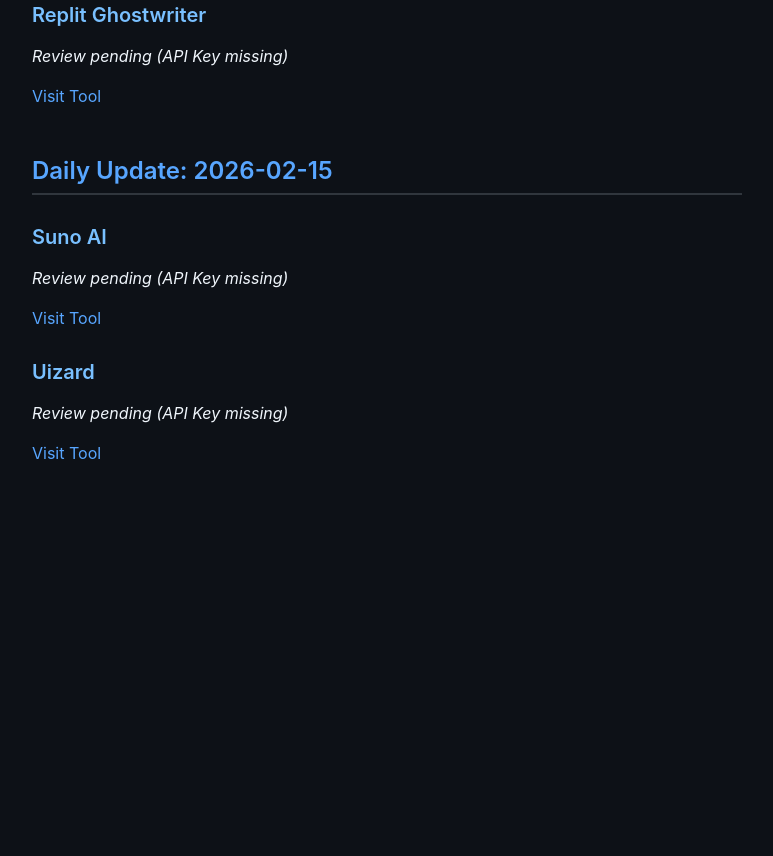
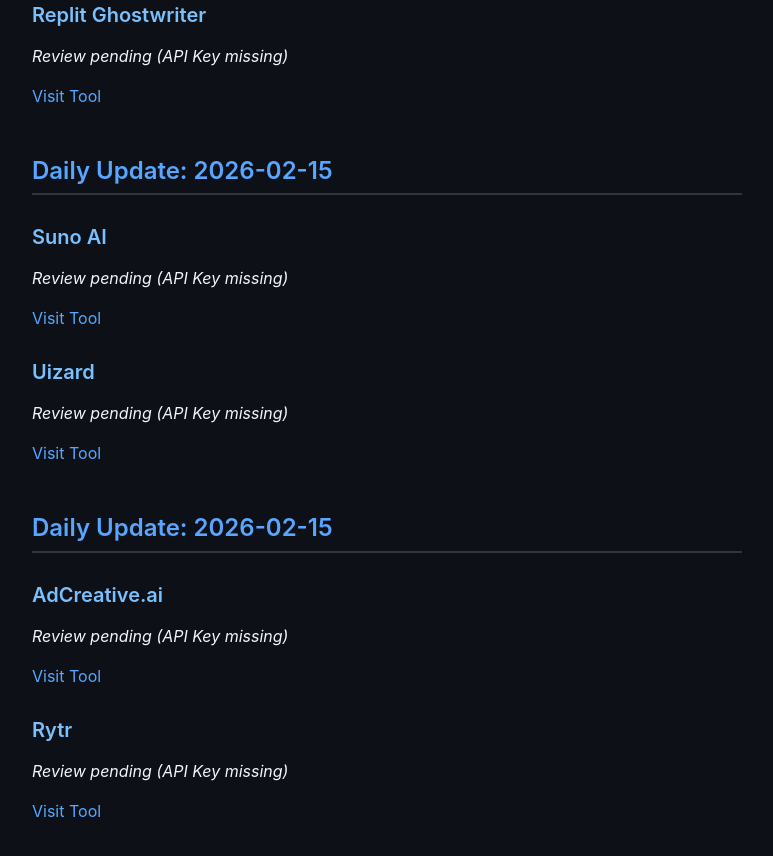
Before and after one commit to virtualsapphirestore/Ai-tools-watchdog, a Jekyll site: the page built from index.md, in a window 1280 px wide and 900 px high, scrolled down 1398 px. Shown: the top 856 px of the window, without its empty margins (253-1026 px from the left). Built offline with Jekyll 4.4.1, drawn with Linux system fonts in a browser that asks for light colours; nearby versions of some CDN libraries; before the commit the page ends 1940 px from its top, so only the background shows below that.

Commit message:
Automated content update

```diff
--- a/index.md
+++ b/index.md
@@ -55,3 +55,16 @@ Welcome to your daily AI tools observatory! Here you will find fresh, automated
 *Review pending (API Key missing)*
 
 [Visit Tool](https://uizard.io)
+
+## Daily Update: 2026-02-15
+
+### AdCreative.ai
+
+*Review pending (API Key missing)*
+
+[Visit Tool](https://www.adcreative.ai)
+### Rytr
+
+*Review pending (API Key missing)*
+
+[Visit Tool](https://rytr.me)
```
